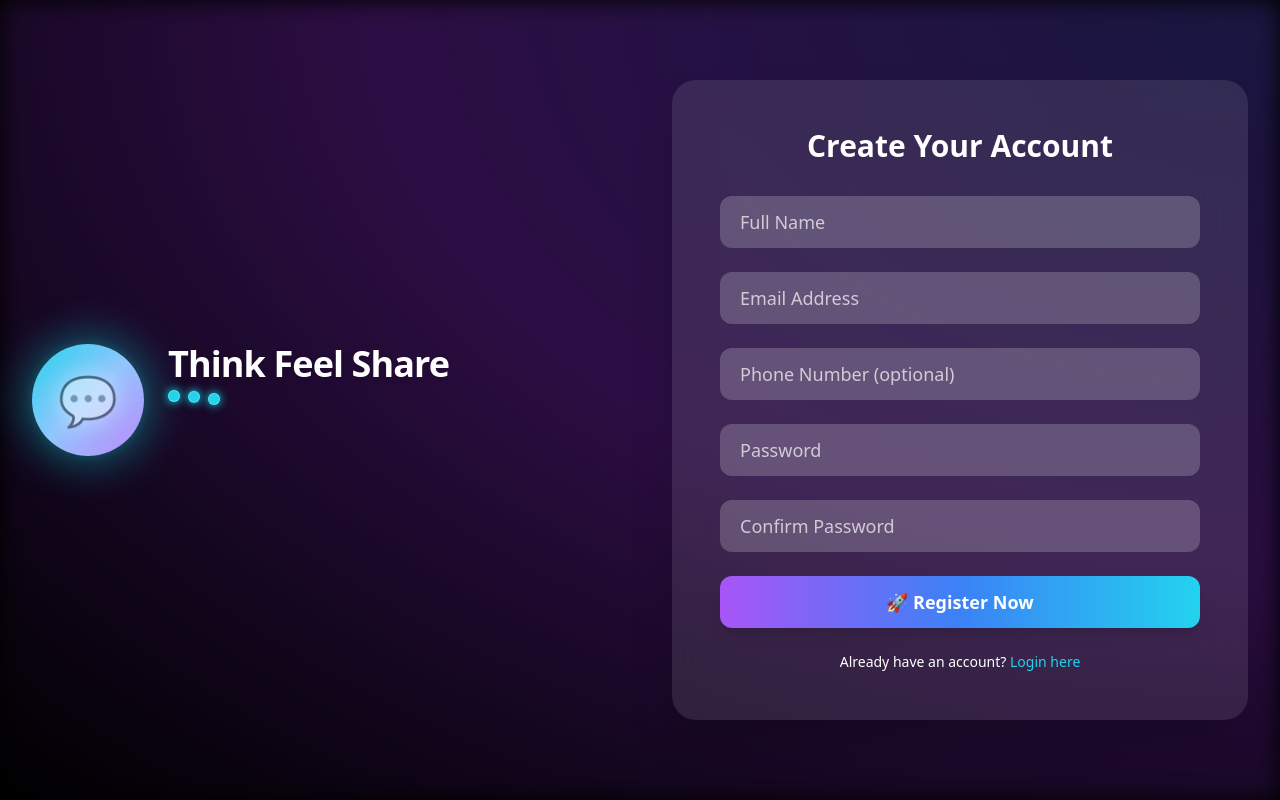
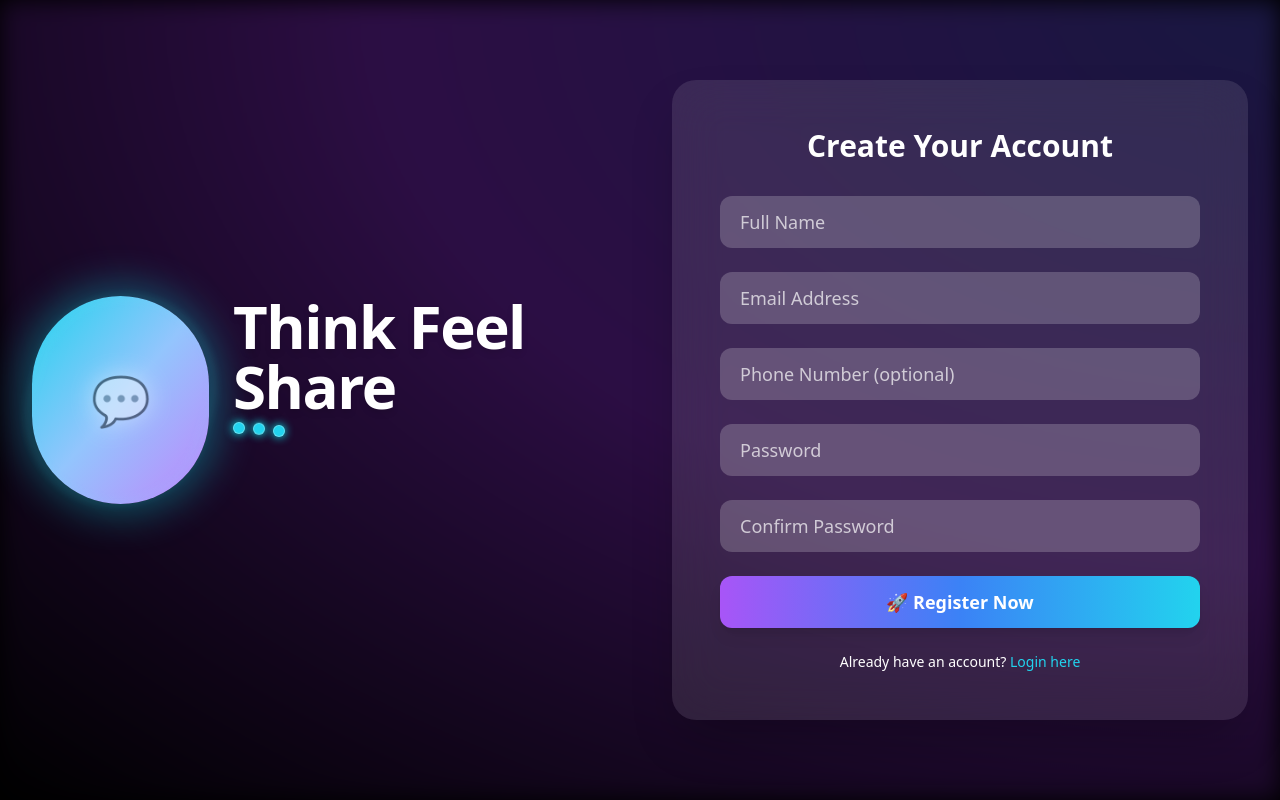
Before and after one commit to naveen3019-max/chat-rewriter, a Flask app: page /register in a window 1280 px wide. Run offline with Flask 3, Linux system fonts and the light colour scheme; some libraries are stand-ins or nearby versions.

Commit message:
Update Register.html

```diff
--- a/templates/Register.html
+++ b/templates/Register.html
@@ -37,12 +37,12 @@
 
     <!-- Left Orb + Logo -->
     <div class="flex flex-col items-center lg:flex-row lg:items-start gap-6 z-10 text-center lg:text-left">
-      <div class="relative w-24 h-24 sm:w-28 sm:h-28 rounded-full bg-gradient-to-br from-cyan-400 via-blue-300 to-purple-400 shadow-[0_0_40px_10px_rgba(0,255,255,0.3)] backdrop-blur-xl flex items-center justify-center hover:scale-105 hover:rotate-3 hover:shadow-[0_0_70px_15px_rgba(0,255,255,0.7)] transition-all duration-500">
+      <div class="relative w-44 h-44 sm:w-52 sm:h-52 rounded-full bg-gradient-to-br from-cyan-400 via-blue-300 to-purple-400 shadow-[0_0_40px_10px_rgba(0,255,255,0.3)] backdrop-blur-xl flex items-center justify-center hover:scale-105 hover:rotate-3 hover:shadow-[0_0_70px_15px_rgba(0,255,255,0.7)] transition-all duration-500">
         <div class="absolute w-full h-full rounded-full border-2 border-cyan-300 animate-spin-slow opacity-30 blur-sm"></div>
         <span class="text-white text-4xl sm:text-5xl animate-flicker drop-shadow-[0_0_12px_rgba(255,255,255,0.9)]">💬</span>
       </div>
       <div>
-        <span class="text-3xl sm:text-4xl font-bold text-white tracking-tight leading-tight font-sans drop-shadow-md block">
+        <span class="text-5xl sm:text-6xl font-bold text-white tracking-tight leading-tight font-sans drop-shadow-md block">
           Think Feel Share
         </span>
         <div class="flex gap-2 mt-3 justify-center lg:justify-start">
```
